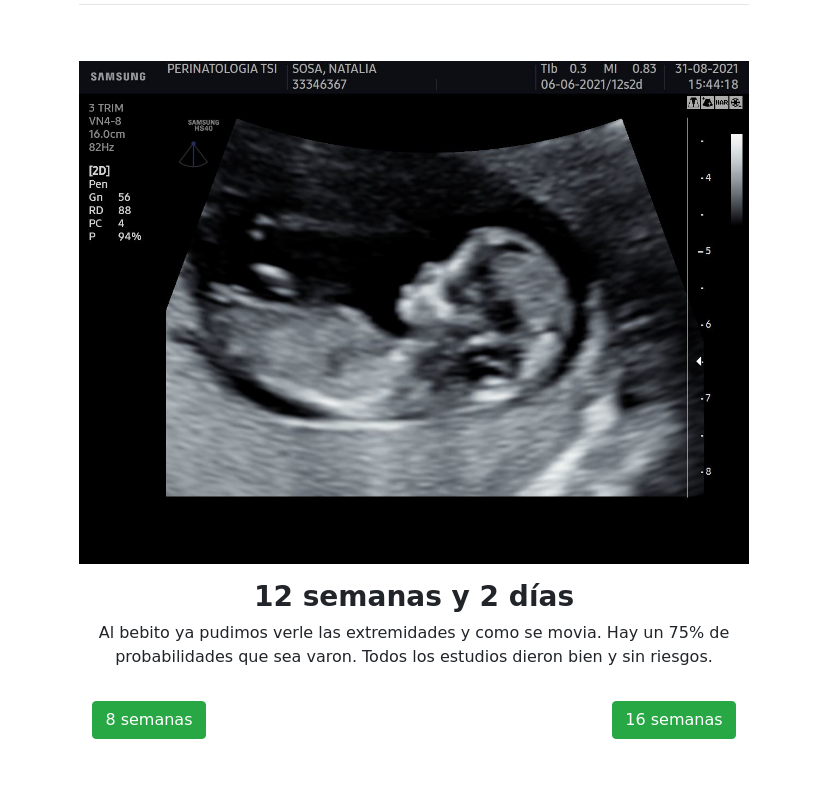
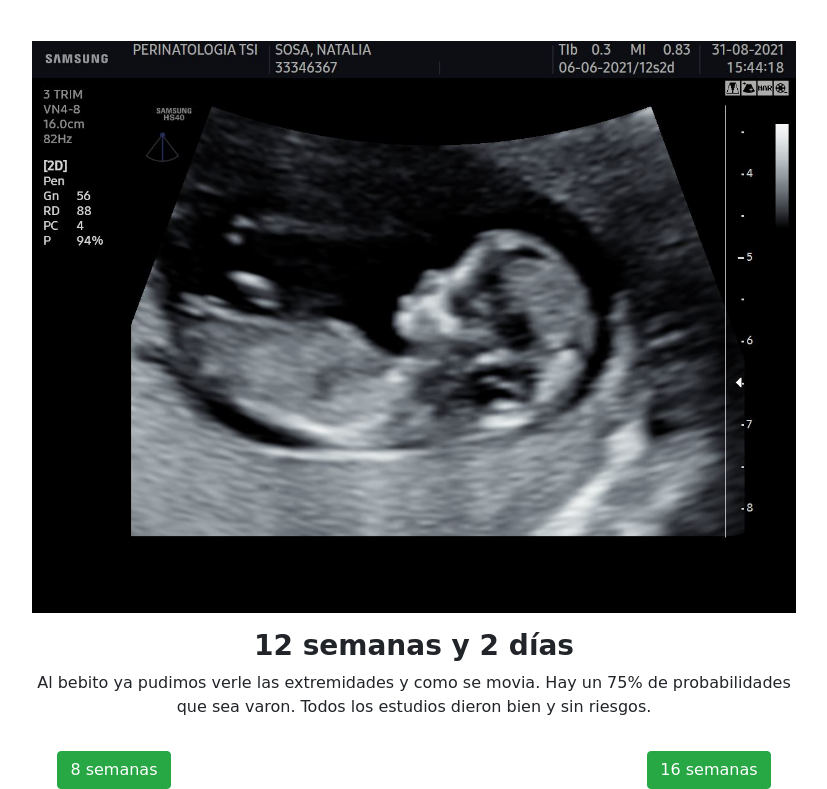
Before and after one commit to camposleyba/django3-Benja, a Django app: page /semana12/ in a window 1280 px wide. Shown: the part 822-1611 px from the top of the page, without its empty margins (226-1053 px from the left). Before the commit the page ends 1561 px from the top, so only its background shows below. Run offline with Django 3.2, Linux system fonts and the light colour scheme; data comes from the database, SQL or seed files in the repository; some web fonts are replaced.

Commit message:
adjusting cel

```diff
--- a/benja/templates/benja/base.html
+++ b/benja/templates/benja/base.html
@@ -28,7 +28,6 @@
               </button>
               <div class="collapse navbar-collapse" id="navbarScroll">
                 <a class="navbar-brand" href="{% url 'home' %}"><b class="text-dark">Home</b></a>
-              <div class="collapse navbar-collapse text-center" id="navbarNav">
                     <ul class="navbar-nav ml-auto">
                       <li class="nav-item dropdown">
                         <a class="btn btn-success dropdown-toggle" href="#" id="navbarScrollingDropdown" role="button" data-bs-toggle="dropdown" aria-expanded="false">Semanas</a>
@@ -48,7 +47,7 @@
               </div>
             </div>
           </nav>
-      <div class="container">
+      <div class="container-fluid">
         {% block content %}{% endblock %}
       </div>
 
```
Lines whose indentation alone changed are shown as unchanged.
